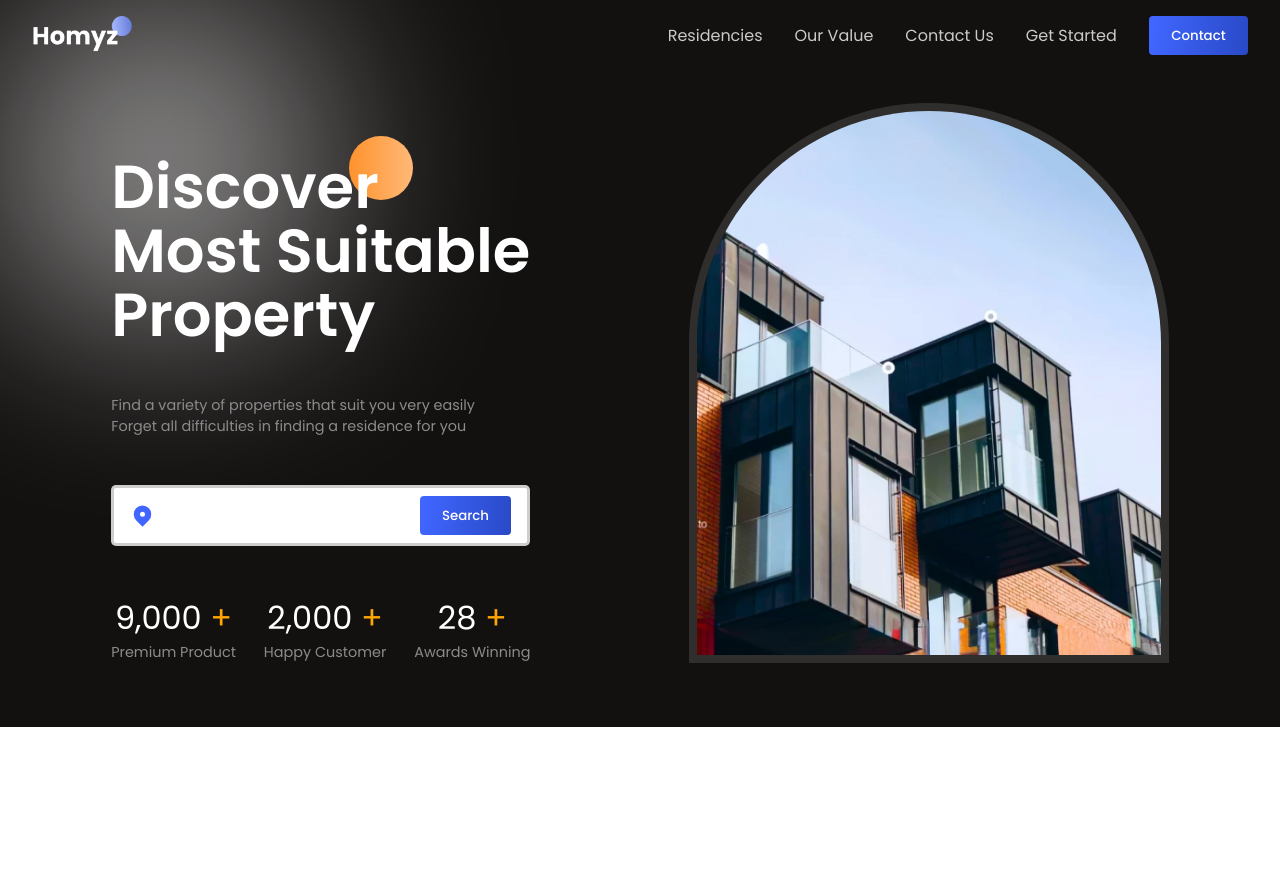
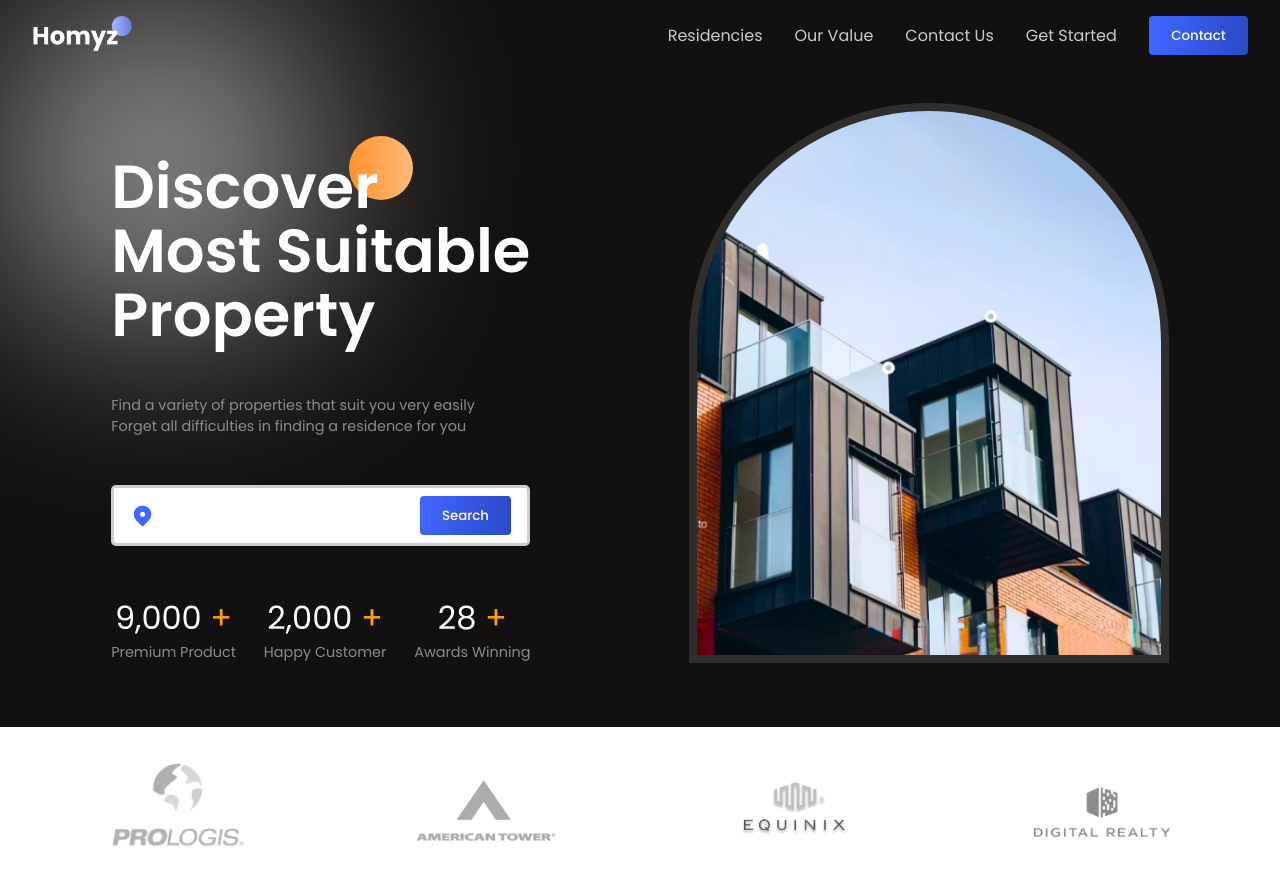
Before and after one commit to RXGabriel/RealState, a React (Vite) app: page / in a window 1280 px wide. Shown: the top 884 px of the page. Before the commit the page ends 800 px from the top, so only its background shows below. Built offline with nearby package versions, Linux system fonts and the light colour scheme.

Commit message:
feat: Add Companies component

```diff
--- a/src/App.jsx
+++ b/src/App.jsx
@@ -1,6 +1,7 @@
 import Header from "./components/Header/header";
 import Hero from "./components/Hero/Hero";
 import "./App.css";
+import Companies from "./components/Companies/Companies";
 
 function App() {
   return (
@@ -10,6 +11,7 @@
         <Header />
         <Hero />
       </div>
+      <Companies />
     </div>
   );
 }
--- /dev/null
+++ b/src/components/Companies/Companies.css
@@ -0,0 +1,8 @@
+.c-container {
+  justify-content: space-around;
+  gap: 1rem;
+}
+
+.c-container > img {
+  width: 9rem;
+}
--- /dev/null
+++ b/src/components/Companies/Companies.jsx
@@ -0,0 +1,16 @@
+import "./Companies.css";
+
+const Companies = () => {
+  return (
+    <section className="c-wrapper">
+      <div className="paddings innerWidth flexCenter c-container">
+        <img src="./prologis.png" alt="prologis" />
+        <img src="./tower.png" alt="tower" />
+        <img src="./equinix.png" alt="equinix" />
+        <img src="realty.png" alt="realty" />
+      </div>
+    </section>
+  );
+};
+
+export default Companies;
```
